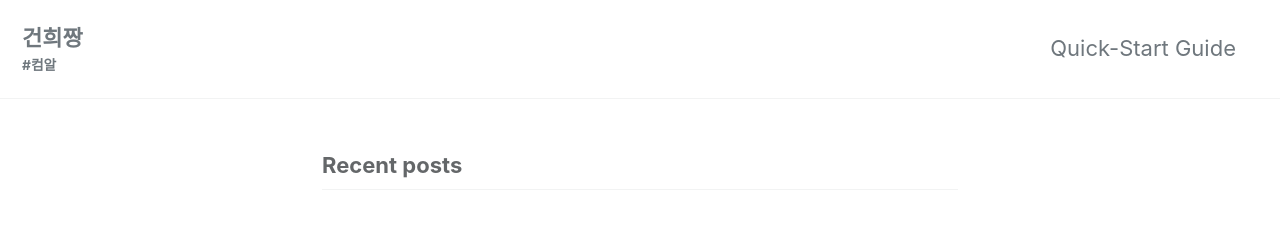
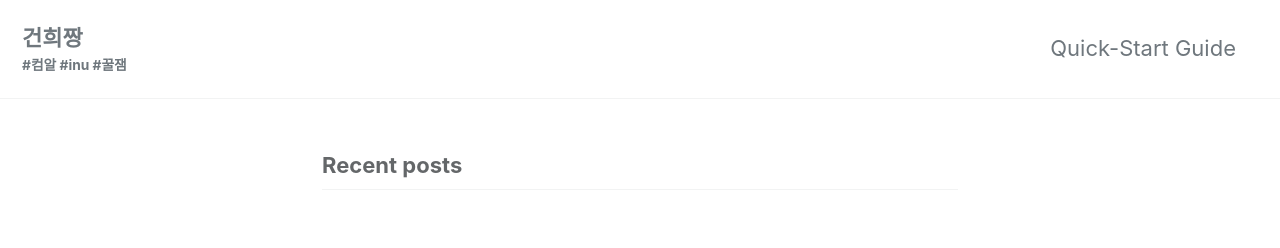
Before and after one commit to gxxhxx0224/geon-hee-Yoon.github.io, a Jekyll site: the page built from index.markdown, in a window 1280 px wide. Shown: the top 248 px of the page. Built offline with Jekyll 4.4.1, drawn with Linux system fonts in a browser that asks for light colours; cached includes are drawn as plain includes; the list of posts is cut into pages by our own code.

Commit message:
config done

```diff
--- a/_config.yml
+++ b/_config.yml
@@ -18,7 +18,7 @@ minimal_mistakes_skin    : "default" # "air", "aqua", "contrast", "dark", "dirt"
 locale                   : "en-US"
 title                    : "건희짱"
 title_separator          : "-"
-subtitle                 : "#컴알" # site tagline that appears below site title in masthead
+subtitle                 : "#컴알 #inu #꿀잼" # site tagline that appears below site title in masthead
 name                     : "geon-hee-Yoon"
 description              : "An amazing website."
 url                      : # the base hostname & protocol for your site e.g. "https://mmistakes.github.io"
```
